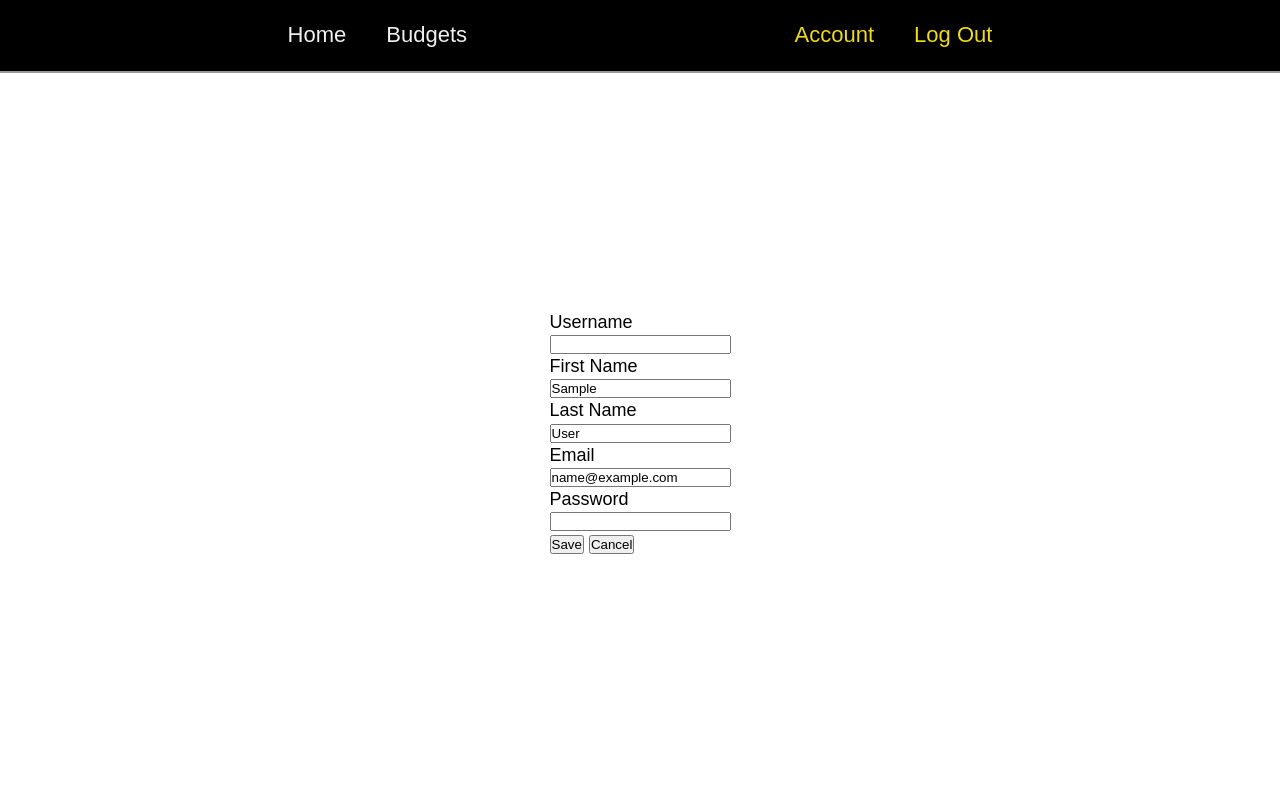
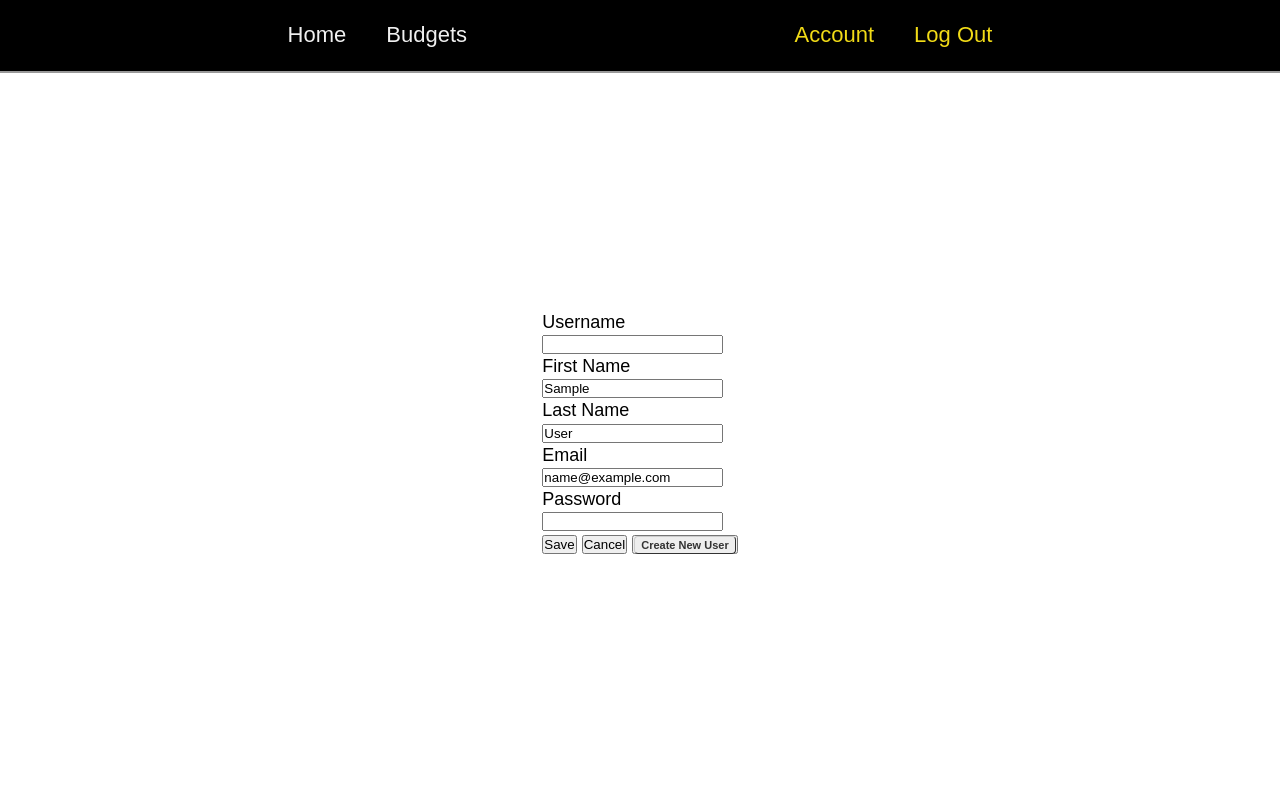
Before and after one commit to sraosha47/django-projects, a Django app: template adulting/users/templates/users/account.html in a window 1280 px wide. Shown: the top 794 px of the page. Run offline with Django 4.2, Linux system fonts and the light colour scheme; the template is opened without the code that fills it: values that come from a table or form of the project are taken from there, others are empty; the visitor is signed in with stand-in values (Sample User, id 1); data comes from the database, SQL or seed files in the repository.

Commit message:
added button that only shows up for superusers, which leads to a form to create new accounts.

```diff
--- a/adulting/users/templates/users/account.html
+++ b/adulting/users/templates/users/account.html
@@ -24,9 +24,12 @@
     <label for="password">Password</label>
     <input type="password" name="password" id="password">
     <fieldset>
-        <input type="submit" value="Save"> <input type="reset" value="Cancel">
+        <input type="submit" value="Save">
+        <input type="reset" value="Cancel">
+        {% if request.user.is_superuser %}
+        <button type="button"> <a href="{% url 'users:create' %}" class="button">Create New User</a></button>
+        {% endif %}
     </fieldset>
-
 </form>
 
 
```
